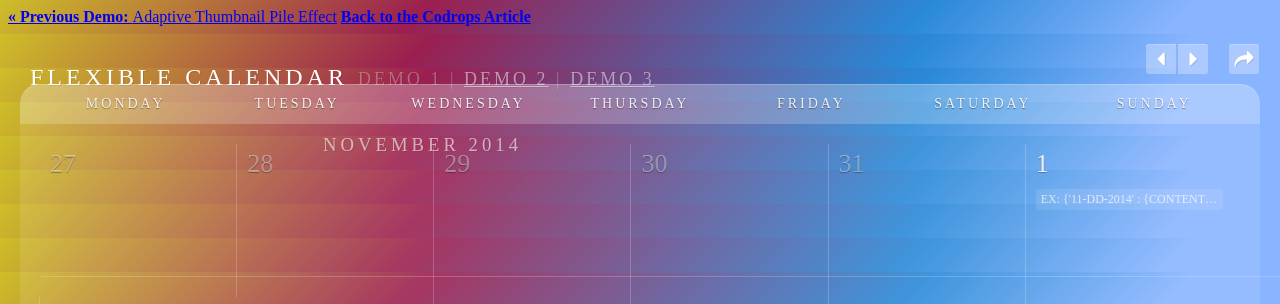
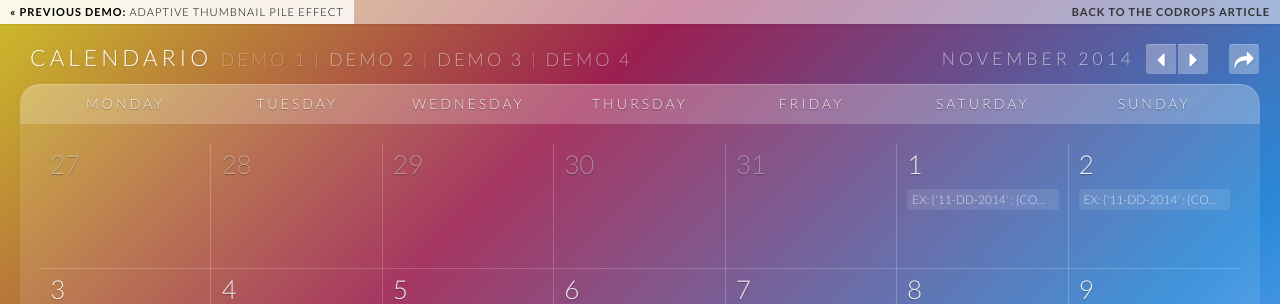
Before and after one commit to codrops/Calendario, a plain HTML site: page index.html in a window 1280 px wide. Shown: the top 304 px of the page. Drawn offline with nearby package versions, Linux system fonts and the light colour scheme.

Commit message:
Update index.html

```diff
--- a/index.html
+++ b/index.html
@@ -10,6 +10,7 @@
 		<meta name="keywords" content="responsive, calendar, jquery, plugin, full page, flexible, javascript, css3, media queries" />
 		<meta name="author" content="Codrops" />
 		<link rel="shortcut icon" href="../favicon.ico">
+		<link rel="stylesheet" type="text/css" href="css/demo.css" />
 		<link rel="stylesheet" type="text/css" href="css/calendar.css" />
 		<link rel="stylesheet" type="text/css" href="css/custom_1.css" />
 		<script src="js/modernizr.custom.63321.js"></script>
@@ -25,8 +26,9 @@
 			</div><!--/ Codrops top bar -->
 			<div class="custom-calendar-wrap custom-calendar-full">
 				<div class="custom-header clearfix">
-					<h2>Flexible Calendar <span>
-						<span>Demo 1</span> | <a href="index2.html">Demo 2</a> | <a href="index3.html">Demo 3</a></span>
+					<h2>Calendario <span>
+						<span>Demo 1</span> | <a href="index2.html">Demo 2</a> | <a href="index3.html">Demo 3</a>
+						 | <a href="index4.html">Demo 4</a></span>
 					</h2>
 					<h3 class="custom-month-year">
 						<span id="custom-month" class="custom-month"></span>
```
